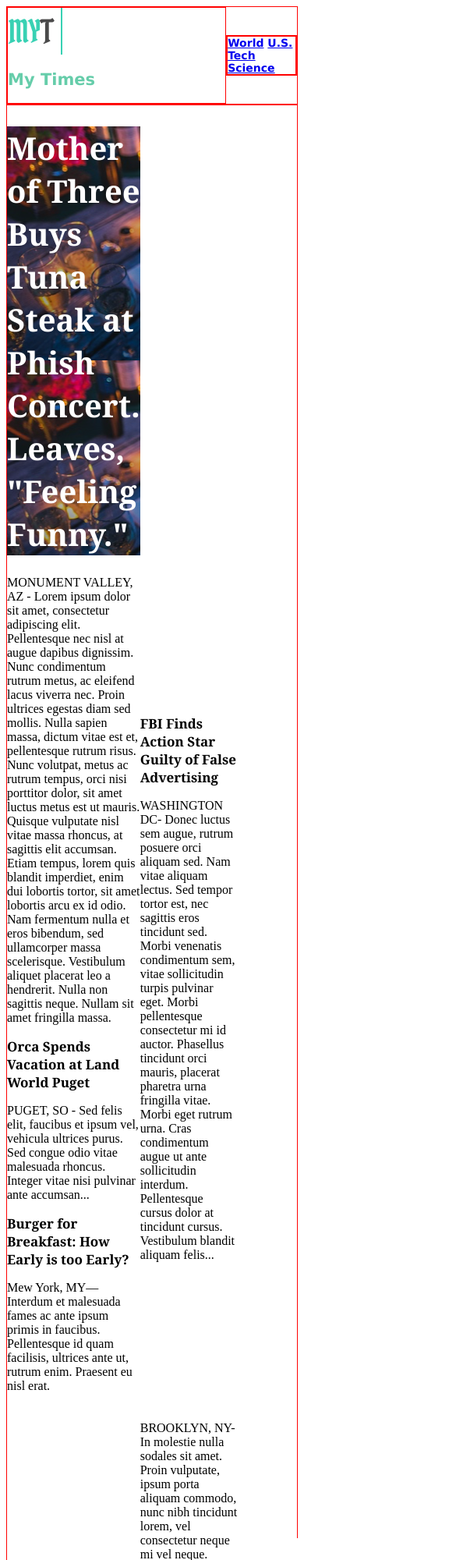
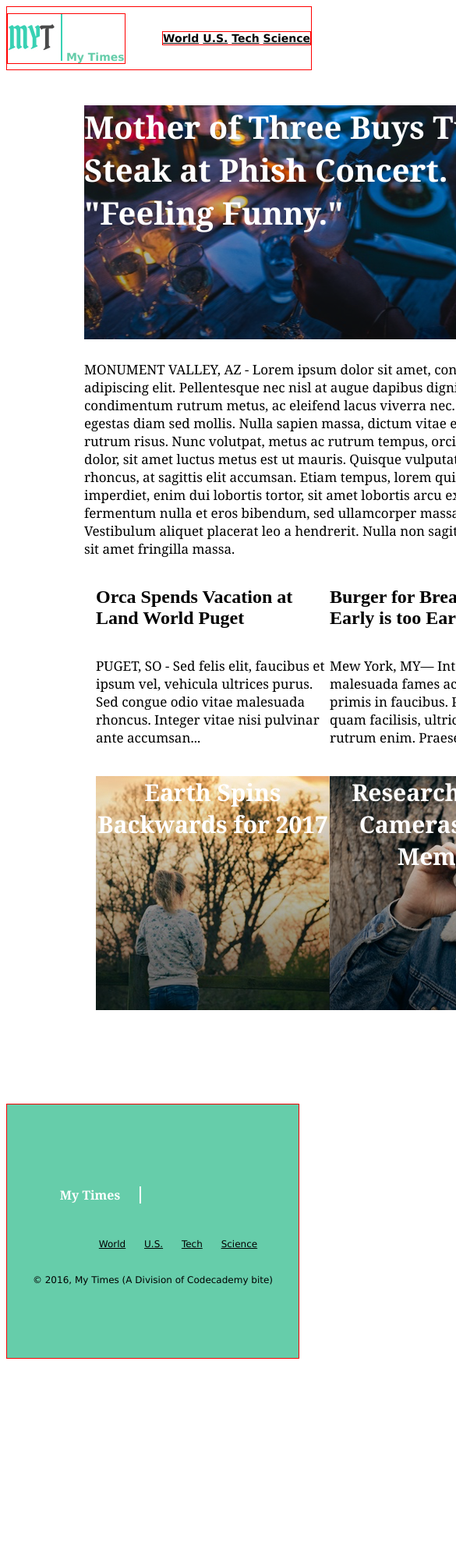
Before and after one commit to takuya-fujii/my-times, a plain HTML site: page index.html in a window 390 px wide. Shown: the top 2000 px of the page at 78% size, 585 px wide, since content can reach past the window. After the commit the page ends 1750 px from the top, so only its background shows below. Drawn offline with Linux system fonts and the light colour scheme.

Commit message:
Before final adjustment

```diff
--- a/index.html
+++ b/index.html
@@ -9,28 +9,28 @@
   <body>
     <!------------------------>
     <!-- Header Starts Here -->
-    <div class="header">
-      <div class="header-title">
+    <header>
+      <div class="logo-title">
         <img src="./resources/images/img-myt-logo.jpg"/>
-        <h2>My Times</h2>
+        <span>My Times</span>
       </div>
 
       <div class="header-nav">
-        <nav class="header-nav">
+        <nav>
           <span><a href="#world">World</a></span>
           <span><a href="#us">U.S.</a></span>
           <span><a href="#tech">Tech</a></span>
           <span><a href="#science">Science</a></span>
         </nav>
       </div>
-    </div>
+    </header>
 
     <!------------------------>
     <!-- Content Starts Here-->
     <div class="content">
-      <div class="main-column">
-        <div>
-          <h1 class="main-story">Mother of Three Buys Tuna Steak at Phish Concert. Leaves, "Feeling Funny."</h1>
+      <div class="column main-col">
+        <div class="main-pict-story">
+          <h1 id="tuna-steak">Mother of Three Buys Tuna Steak at Phish Concert. Leaves, "Feeling Funny."</h1>
           <p>
             <span>MONUMENT VALLEY, AZ</span> -
             Lorem ipsum dolor sit amet, consectetur adipiscing elit.
@@ -46,30 +46,39 @@
             Nulla non sagittis neque.
             Nullam sit amet fringilla massa.
           </p>
-
         </div>
-
-        <h1>Orca Spends Vacation at Land World Puget</h1>
+        <div class="std-story">
+          <h2>Orca Spends Vacation at Land World Puget</h2>
           <p>
             <span>PUGET, SO</span> -
             Sed felis elit, faucibus et ipsum vel, vehicula ultrices purus.
             Sed congue odio vitae malesuada rhoncus.
             Integer vitae nisi pulvinar ante accumsan...
           </p>
+        </div>
 
-        <h1>Burger for Breakfast: How Early is too Early?</h1>
+        <div class="std-story">
+          <h2>Burger for Breakfast: How Early is too Early?</h2>
           <p>
             <span>Mew York, MY</span>—
             Interdum et malesuada fames ac ante ipsum primis in faucibus.
             Pellentesque id quam facilisis, ultrices ante ut, rutrum enim.
             Praesent eu nisl erat.
           </p>
+        </div>
 
-        <h1 class="picture-headlines">Earth Spins Backwards for 2017</h1>
-        <h1 class="picture-headlines">Research Shows Cameras Erase Memory</h1>
+        <div class="pict-story">
+          <h1 id="earth">Earth Spins Backwards for 2017</h1>
         </div>
-      <div id="sub-column">
-        <h1>FBI Finds Action Star Guilty of False Advertising</h1>
+
+        <div class="pict-story">
+          <h1 id="research">Research Shows Cameras Erase Memory</h1>
+        </div>
+      </div>  <!--column main-->
+
+      <div class="column sub-col">
+        <div class="std-story">
+          <h2>FBI Finds Action Star Guilty of False Advertising</h2>
           <p>
             <span>WASHINGTON DC</span>-
             Donec luctus sem augue, rutrum posuere orci aliquam sed.
@@ -83,8 +92,10 @@
             Pellentesque cursus dolor at tincidunt cursus.
             Vestibulum blandit aliquam felis...
           </p>
+        </div>
 
-        <h1 class="picture-headlines">Cats in Control-Is It a Thing?</h1>
+        <div class="pict-story">
+          <h1 id="cats">Cats in Control-Is It a Thing?</h1>
           <p>
             <span>BROOKLYN, NY</span>-
             In molestie nulla sodales sit amet.
@@ -93,22 +104,37 @@
             Vivamus dignissim lacinia dolor, quis commodo tellus pellentesque in.
           </p>
         </div>
-      <div id="sidebar">
+      </div>    <!--column sub-->
+
+      <div class="column sidebar">
         <img src="./resources/images/img-news-bite.png" />
+        <h3>News Bites</h3>
+        <div class="bites">
+          <span>Cat Emoji Goes Viral</span>
+          <span>Buy Youtube Views</span>
+          <span>Home Business Advertising Ideas</span>
+          <span>Advertising Internet Online</span>
+          <span>Illustration in Marketing Materials</span>
+          <span>Finally a Top Secret Way You Can</span>
+        </div>
       </div>
     </div>
     <!-- Footer Starts here -->
-    <div class="fotter">
-      <h1 class="footer-title">My Times</h1>
+    <footer>
+      <div class="info">
+      <h2 class="footer-title">My Times</h2>
       <nav class="footer-nav">
         <ul>
-          <li><a href="#">World</a></li>
-          <li><a href="#">U.S.</a></li>
-          <li><a href="#">Tech</a></li>
-          <li><a href="#">Science</a></li>
+          <span><a href="#">World</a></span>
+          <span><a href="#">U.S.</a></span>
+          <span><a href="#">Tech</a></span>
+          <span><a href="#">Science</a></span>
         </ul>
       </nav>
-      <p>© 2016, My Times (A Division of Codecademy bite)</p>
+    </div> <!--info class-->
+    <div class="copyright">
+      <span>© 2016, My Times (A Division of Codecademy bite)</span>
     </div>
+    </footer> <!--footer-->
   </body>
 </html>
--- a/resources/css/style.css
+++ b/resources/css/style.css
@@ -1,29 +1,32 @@
-.header {
-  font-family: Verdana;
-  font-size: 14px;
-  font-weight: bold;
+
+/*Headerの残りタスク*/
+/*1. 左側ロゴタイトルを上下中音揃え*/
+header {
+  font-family: Verdana;   /**/
+  font-size: 14px;    /**/
+  font-weight: bold;    /**/
 
   display: flex;
+  justify-content: space-between;
+  width: 100%;
+  height: 80px;
   border-bottom: 1px solid black;
+    border: 1px solid red;
+  align-items: center;
+
+  background-color: white;
+  position: fixed;
+  z-index: 5;
+}
+.logo-title {
+  color: MediumAquamarine;
+  display: inline;
   border: 1px solid red;
-  align-items: center;
 }
 
-.header img {
-
-}
-
-.header-title {
-
-}
-.header-title {
-  color: MediumAquamarine;
-  width: 600px;
-    border: 1px solid red;
-}
 
 .header-nav {
-    border: 1px solid red;
+  border: 1px solid red;
 }
 
 .header-nav span {
@@ -31,51 +34,158 @@
 }
 
 
+
+/*?????????*/
+/*-------------------------- Content --------------------------*/
 .content {
   display: flex;
-  align-items: flex-end;
+  justify-content: space-between;
+  align-items: flex-start;
 
-  border: 1px solid red;
+  padding: 100px;
+  /*border: 1px solid red;*/
 }
-.content h1 {
+.content p {
   font-family: Georgia;
   font-size: 17px;
   color: black;
 }
-.content h1.picture-headlines {
+/*- Column style -*/
+.column {
+  display: flex;
+  align-content: flex-start;
+}
+.column.main-col {
+  display: flex;
+  flex-wrap: wrap;
+  width: 630px;   /**/
+  justify-content: center;
+  align-items: flex-start;
+  /*border: 1px solid red;*/
+}
+.column.sub-col {
+  display: flex;
+  flex-wrap: wrap;
+  width: 300px;   /**/
+  justify-content: center;
+  align-items: flex-start;
+  /*border: 1px solid red;*/
+}
+.column.sidebar {
+  display: flex;
+  width: 240px;   /**/
+  align-items: flex-start;
+  /*border: 1px solid red;*/
+}
+/*- Story style -*/
+.content .main-pict-story h1 {    /**/
+  font-family: Georgia;
+  font-weight: bold;
+  font-size: 40px;
+  text-align: left;
+  display: flex;
+  width: 630px;
+  height: 300px;
+  color: white;
+}
+.content .pict-story h1 {    /**/
   font-family: Georgia;
   font-weight: bold;
   font-size: 30px;
+  text-align: center;
+
+  display: flex;
+  width: 300px;
+  height: 300px;
   color: white;
 }
-.content h1.main-story {
-  font-family: Georgia;
-  font-weight: bold;
-  font-size: 40px;
-  color: white;
+.content .std-story {   /**/
+  display: flex;
+  flex-wrap: wrap;
+  width: 300px;
+}
+.main-pict-story, .pict-story {
 
+}
+
+#tuna-steak {
   background-image: url("../images/img-story-main.png");
 }
-.main-column {
-  width: 630px;
-  align-items: flex-start;
+#cats {
+  background-image: url("../images/img-story-1.png");
 }
-.sub-column {
-  width: 300px;
-  align-items: flex-start;
+#earth {
+  background-image: url("../images/img-story-2.png");
 }
-.sidebar {
-  width: 240px;
-  align-items: flex-start;
+#research {
+  background-image: url("../images/img-story-3.png");
 }
 
+.sidebar {
+  display: flex;
+  flex-wrap: wrap;
+  justify-content: center;
+}
+.column .sidebar h3 {
+  text-transform: uppercase;
+  font-size: 16px;
+  font-weight: bold;
+}
+.sidebar .bites span {
+  background-color: WhiteSmoke;
+  font-family: Verdana;
+  font-size: 12px;
+  color: DimGray;
+  display: flex;
+  display: block;
+  flex-wrap: wrap;
 
-.footer {
-  background-color:
+  padding: 11px 20px;
+  border-bottom: 1px solid black;
+}
+/************/
+/*- footer -*/
+/*Remaining Task*/
+/* copyrightで改行 */
+footer {
+  display: flex;
+  flex-direction: column;
+  flex-wrap: wrap;
+  justify-content: center;
+  align-items: center;
+  background-color: MediumAquamarine;
+
+  width: 100%;
+  height: 325px;
+  margin: auto;
+  font-family: Verdana;
+  font-size: 12px;
     border: 1px solid red;
 }
 
-h1.footer-title {
+h2.footer-title {
+  display: inline-block;
+  font-family: Georgia;
+  font-size: 16px;
   color: white;
-  border-right: 1px solid white;
+  padding-right: 25px;
+  border-right: 2px solid white;
 }
+footer div.info {
+  display: inline-block;
+  padding-left: 25px;
+}
+div.info span {
+  display: inline-block;
+  padding: 20px 10px;
+}
+footer div {
+  display: block;
+}
+footer .copyright {
+  display: block;
+}
+
+a {
+  color: black;
+}
```
Lines whose indentation alone changed are shown as unchanged.
